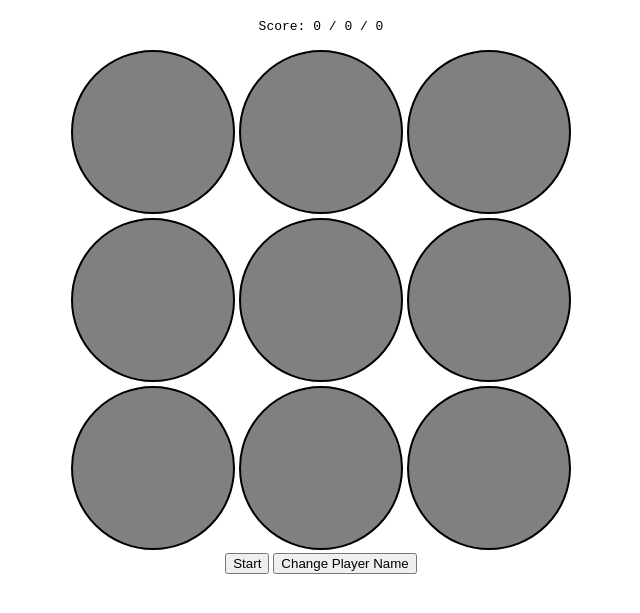
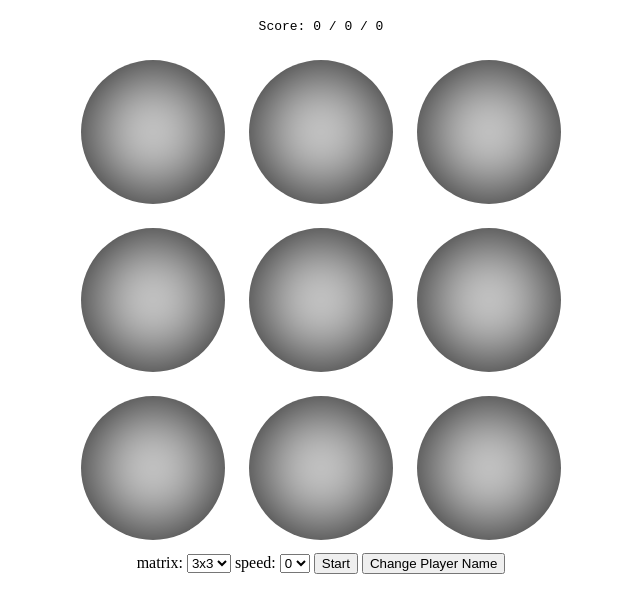
Before and after one commit to AdiechaHK/wake-a-mole, a plain HTML site: page index.html in a window 1280 px wide. Both pictures are taken after a click on the button "Start Game". Shown: the part 61-674 px from the top of the page, without its empty margins (319-959 px from the left). Drawn offline with Linux system fonts and the light colour scheme.

Commit message:
small ui changes

```diff
--- a/index.html
+++ b/index.html
@@ -16,10 +16,20 @@
     .mole {
       height: 160px;
       width: 160px;
-      border: 2px solid black;
-      background-color: gray;
+      border: 2px solid transparent;
+      background-color: transparent;
       border-radius: 50%;
       text-align: center;
+      transform: scale(.9);
+      box-shadow: inset 0 0 100px black;
+      transition: all .2s;
+    }
+
+    .mole.active {
+      transform: scale(1.1);
+      background: transparent;
+      border-color: blue;
+      box-shadow: 0 0 10px black
     }
 
     .mole img {
@@ -46,6 +56,26 @@
           </tr>
         </table>
       </div>
+      matrix:
+      <select v-model="game.size">
+        <option :value="2">2x2</option>
+        <option :value="3">3x3</option>
+        <option :value="4">4x4</option>
+        <option :value="5">5x5</option>
+      </select>
+      speed:
+      <select v-model="game.speed">
+        <option :value="0">0</option>
+        <option :value="1">1</option>
+        <option :value="2">2</option>
+        <option :value="3">3</option>
+        <option :value="4">4</option>
+        <option :value="5">5</option>
+        <option :value="6">6</option>
+        <option :value="7">7</option>
+        <option :value="8">8</option>
+        <option :value="9">9</option>
+      </select>
       <button v-show="game.status == 'waiting'" @click="startGame">
         Start
       </button>
@@ -57,7 +87,7 @@
   </div>
 
   <template id="mole">
-    <div class="mole" @click="hit">
+    <div class="mole" @click="hit" :class="{'active': status != 'normal'}">
       <img v-if="status != 'normal'" :src="src">
     </div>
   </template>
@@ -90,7 +120,7 @@
           this.status = (this.row == r && this.col == c) ? 'active' : 'normal'
         })
       }
-    })
+    });
 
     var app = new Vue({
       el: '#app',
@@ -99,6 +129,7 @@
         game: {
           status: 'waiting',
           size: 3,
+          speed: 0,
           count: 0
         },
         player: {
@@ -109,12 +140,12 @@
       },
       methods: {
         seriesGen: function(num) {
-          if(num > 0) return Array.from(Array(num).keys());
-          else [];
+          return (!isNaN(num) && num > 0)? Array.from(Array(num).keys()): [];
         },
         startGame: function() {
           this.game.status = 'running';
-          this.game.interval = setInterval(this.newSpot, 1000);
+          let delay = 300 + (9 - this.game.speed) * 200;
+          this.game.interval = setInterval(this.newSpot, delay);
         },
         stopGame: function() {
           this.game.status = 'waiting';
@@ -122,7 +153,7 @@
         },
         newSpot: function() {
           this.game.count++;
-          let rand = () => Math.floor(Math.random() * 2000) % this.game.size
+          let rand = () => Math.floor(Math.random() * 2000) % this.game.size;
           eventBus.$emit('newSpot', rand(), rand());
         }
       },
```
